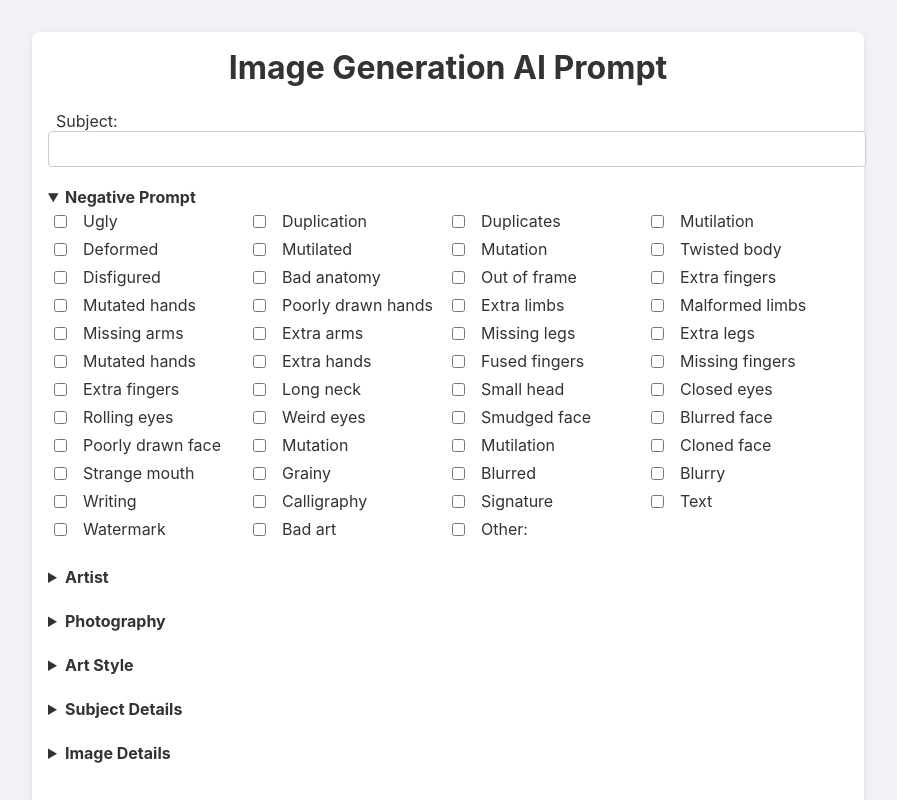
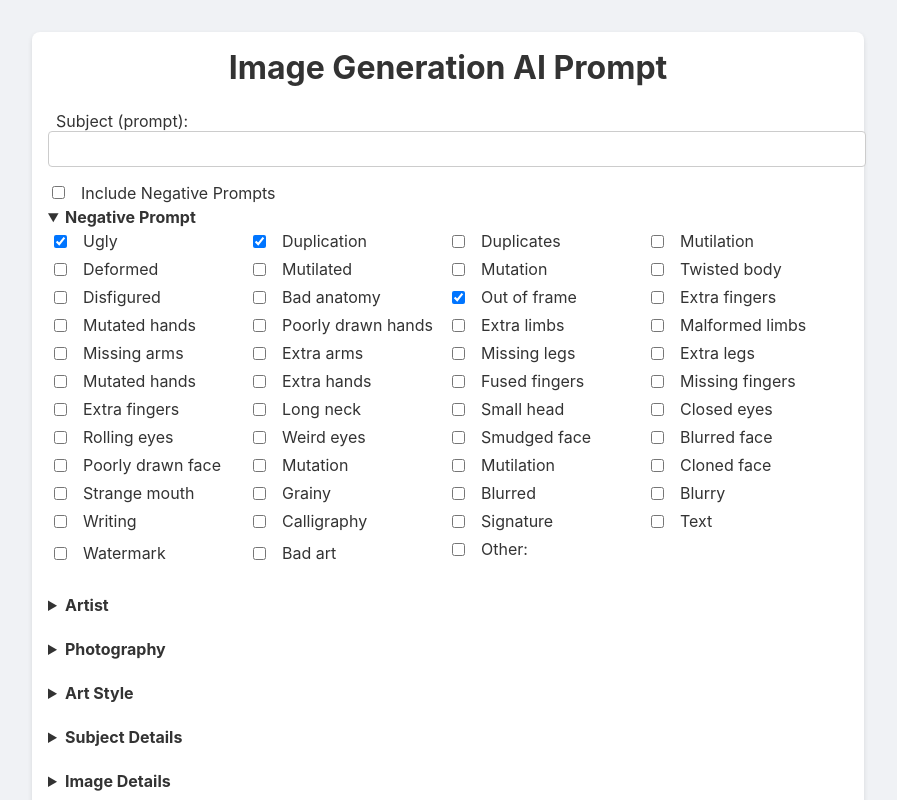
Before and after one commit to TheSteveK/ImagAIne-commandline-prompt-generator, a React (Create React App) app: page / in a window 1280 px wide. Both pictures are taken after a click on the heading "Negative Prompt". Shown: the top 800 px of the page, without its empty margins (192-1089 px from the left). Built offline with nearby package versions, Linux system fonts and the light colour scheme.

Commit message:
current state before robot, day 2

```diff
--- a/src/App.js
+++ b/src/App.js
@@ -1,13 +1,37 @@
 import React, { useState } from "react";
 import options from "./options";
+import preSelectedNegativePrompts from "./preselected-neg-prompts";
 
 import "./styles.css";
 
 const App = () => {
   const [subject, setSubject] = useState("");
-  const [selectedOptions, setSelectedOptions] = useState(new Set());
+  const [includeNegativePrompt, setIncludeNegativePrompt] = useState(false);
+  const [selectedOptions, setSelectedOptions] = useState(
+    new Set(preSelectedNegativePrompts)
+  );
   const [output, setOutput] = useState("");
   const [otherOptions, setOtherOptions] = useState({});
+
+  const handleNegativePromptToggle = (e) => {
+    setIncludeNegativePrompt(e.target.checked);
+    if (e.target.checked) {
+      const newSelectedOptions = new Set([
+        ...selectedOptions,
+        ...preSelectedNegativePrompts,
+      ]);
+      setSelectedOptions(newSelectedOptions);
+      updateOutput(subject, newSelectedOptions, otherOptions);
+    } else {
+      const newSelectedOptions = new Set(
+        [...selectedOptions].filter(
+          (item) => !preSelectedNegativePrompts.includes(item)
+        )
+      );
+      setSelectedOptions(newSelectedOptions);
+      updateOutput(subject, newSelectedOptions, otherOptions);
+    }
+  };
 
   const handleChange = (e, item) => {
     const newSelectedOptions = new Set(selectedOptions);
@@ -129,14 +153,25 @@ const App = () => {
   return (
     <div className="container">
       <h1>Image Generation AI Prompt</h1>
-      <label htmlFor="subject">Subject:</label>
+      <label htmlFor="subject">Subject (prompt):</label>
       <input
+        className="subject-input"
         type="text"
         id="subject"
         name="subject"
         value={subject}
         onChange={handleSubjectChange}
       />
+
+      <div>
+        <input
+          type="checkbox"
+          id="negative-prompt-toggle"
+          onChange={handleNegativePromptToggle}
+          checked={includeNegativePrompt}
+        />
+        <label htmlFor="negative-prompt-toggle">Include Negative Prompts</label>
+      </div>
 
       {options.map((group) => (
         <details key={group.id} className="checkbox-group">
@@ -151,11 +186,13 @@ const App = () => {
                   name={item}
                   value={item}
                   onChange={(e) => handleChange(e, item)}
+                  checked={selectedOptions.has(item)}
                 />
                 <label htmlFor={`${group.id}-${item}`}>{item}</label>
               </div>
             ))}
-            <div>
+            <div className="other-option">
+              <div className="other-option-checkbox">
                 <input
                   type="checkbox"
                   id={`${group.id}-other`}
@@ -175,8 +212,10 @@ const App = () => {
                   }}
                 />
                 <label htmlFor={`${group.id}-other`}>Other:</label>
+              </div>
               <input
                 type="text"
+                className="other-option-input"
                 id={`${group.id}-other-text`}
                 name={`${group.id}-other-text`}
                 aria-labelledby={`${group.id}-other-label`}
@@ -184,20 +223,10 @@ const App = () => {
                 onChange={(e) => handleOtherChange(e, group)}
                 style={{
                   display: selectedOptions.has(`other-${group.id}`)
-                    ? "inline-block"
+                    ? "flex"
                     : "none",
                 }}
               />
-              <span
-                id={`${group.id}-other-label`}
-                style={{
-                  display: selectedOptions.has(`other-${group.id}`)
-                    ? "inline"
-                    : "none",
-                }}
-              >
-                (Separate multiple prompts with a comma)
-              </span>
             </div>
           </fieldset>
         </details>
--- /dev/null
+++ b/src/preselected-neg-prompts.js
@@ -0,0 +1,3 @@
+const preSelectedNegativePrompts = ["Ugly", "Duplication", "Out of frame"];
+
+export default preSelectedNegativePrompts;
--- a/src/styles.css
+++ b/src/styles.css
@@ -26,7 +26,7 @@ label {
   margin-left: 0.5rem;
 }
 
-input[type="text"] {
+.subject-input {
   display: block;
   width: 100%;
   padding: 0.5rem;
@@ -108,6 +108,32 @@ button:active {
   background-color: #004085;
 }
 
+.other-option {
+  display: flex;
+  flex-direction: row;
+  align-items: flex-start;
+}
+
+/* .other-option-checkbox {
+  display: flex;
+} */
+
+.other-option-input {
+  display: flex;
+  position: relative;
+  padding-left: 0.5rem;
+  width: 100%;
+  max-height: 1rem;
+}
+
+.other-option-description {
+  font-size: 0.85rem;
+  color: #666;
+  bottom: -1.1rem;
+  left: 0;
+  position: absolute;
+}
+
 .output-heading-container {
   display: flex;
   justify-content: space-between;
```
Lines whose indentation alone changed are shown as unchanged.
